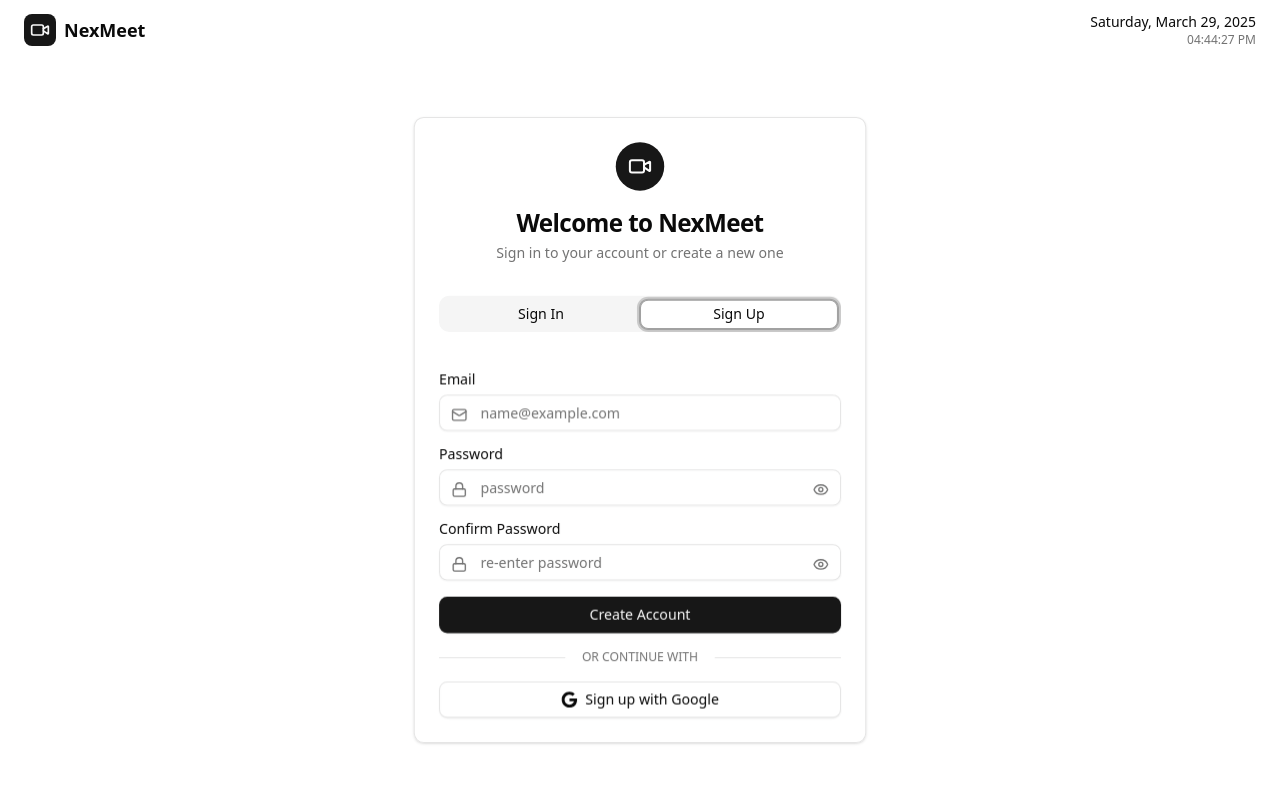
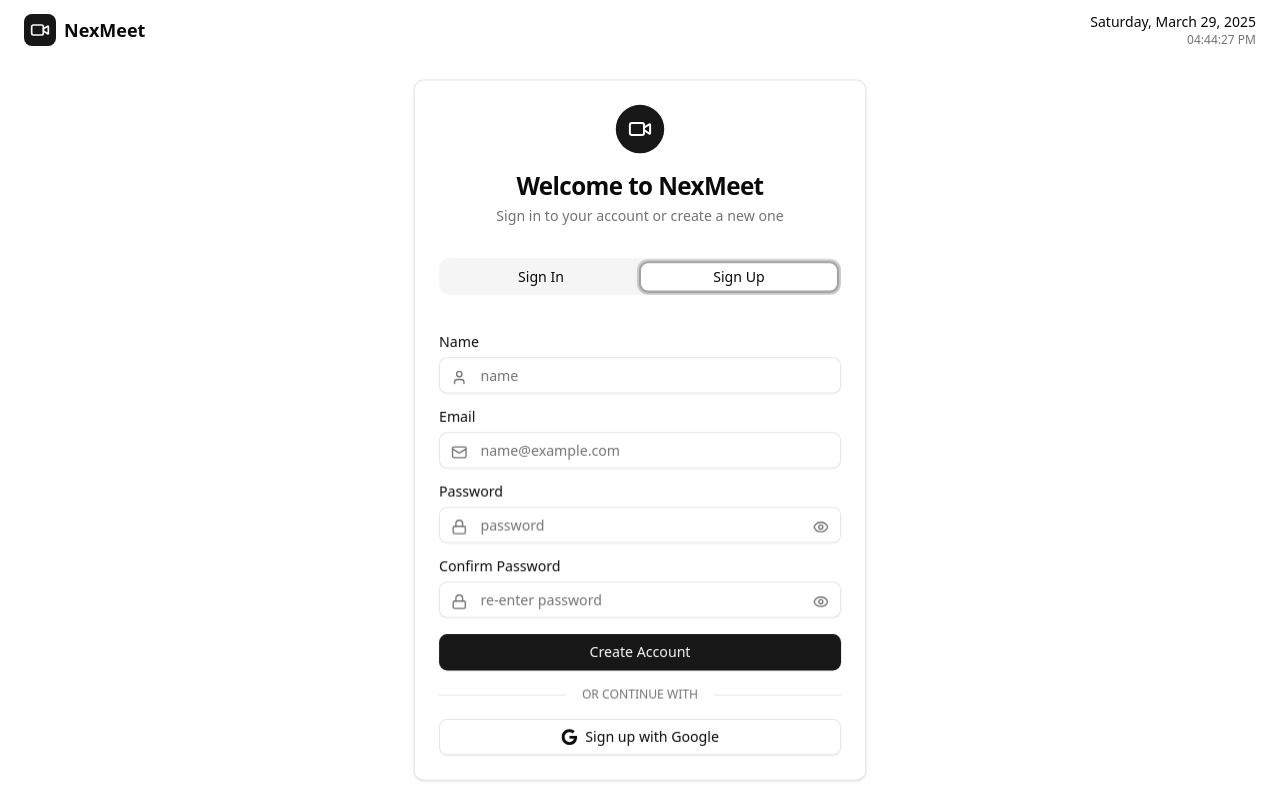
Before and after one commit to somnesh/NexMeet, a React (Vite) app in the folder client/: page /login in a window 1280 px wide. Both pictures are taken after a click on the tab "Sign Up". Built offline with nearby package versions, Linux system fonts and the light colour scheme; no server answers.

Commit message:
added input field for name

```diff
--- a/client/src/pages/AuthPage.jsx
+++ b/client/src/pages/AuthPage.jsx
@@ -1,7 +1,15 @@
 "use client";
 
 import { useState } from "react";
-import { Eye, EyeOff, Mail, Lock, AlertCircle, Video } from "lucide-react";
+import {
+  Eye,
+  EyeOff,
+  Mail,
+  Lock,
+  AlertCircle,
+  Video,
+  User,
+} from "lucide-react";
 import { Button } from "@/components/ui/button";
 import { Input } from "@/components/ui/input";
 import { Label } from "@/components/ui/label";
@@ -19,6 +27,7 @@
   const [showSignInPassword, setShowSignInPassword] = useState(false);
 
   // State for sign up form
+  const [signUpName, setSignUpName] = useState("");
   const [signUpEmail, setSignUpEmail] = useState("");
   const [signUpPassword, setSignUpPassword] = useState("");
   const [signUpConfirmPassword, setSignUpConfirmPassword] = useState("");
@@ -79,8 +88,18 @@
     setSignUpError("");
 
     // Validate form
-    if (!signUpEmail || !signUpPassword || !signUpConfirmPassword) {
+    if (
+      !signUpEmail ||
+      !signUpPassword ||
+      !signUpConfirmPassword ||
+      !signUpName
+    ) {
       setSignUpError("Please fill in all fields");
+      return;
+    }
+
+    if (signUpName.length < 3) {
+      setSignUpError("Name must have at least 3 characters");
       return;
     }
 
@@ -292,6 +311,20 @@
                 )}
 
                 <div className="space-y-2 form-field animate-in fade-in slide-in-from-bottom-3 duration-500 fill-mode-both">
+                  <Label htmlFor="signup-name">Name</Label>
+                  <div className="relative">
+                    <User className="absolute left-3 top-3 h-4 w-4 text-muted-foreground" />
+                    <Input
+                      id="signup-name"
+                      type="text"
+                      placeholder="name"
+                      className="pl-10"
+                      value={signUpName}
+                      onChange={(e) => setSignUpName(e.target.value)}
+                    />
+                  </div>
+                </div>
+                <div className="space-y-2 form-field animate-in fade-in slide-in-from-bottom-3 duration-500 fill-mode-both">
                   <Label htmlFor="signup-email">Email</Label>
                   <div className="relative">
                     <Mail className="absolute left-3 top-3 h-4 w-4 text-muted-foreground" />
```
